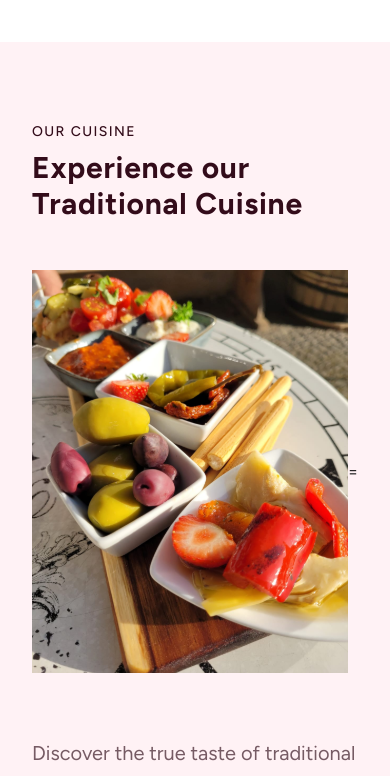
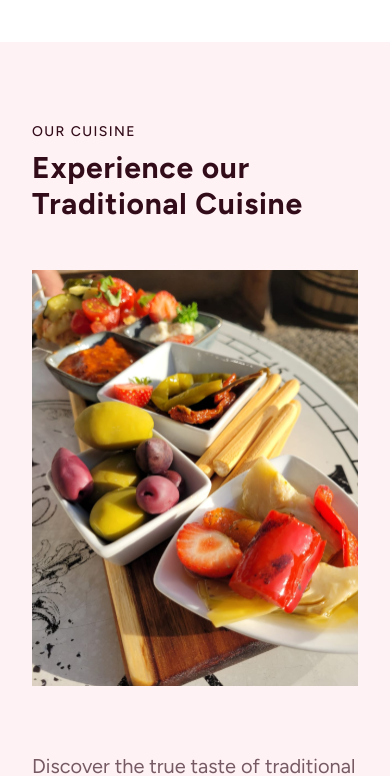
Before and after one commit to Samanthkumarsg/grado-babo-restaurant, a Next.js app: page / in a window 390 px wide. Shown: the part 1360-2136 px from the top of the page. Built offline with nearby package versions, Linux system fonts and the light colour scheme.

Commit message:
Added Images

```diff
--- a/src/app/components/CusineSection.js
+++ b/src/app/components/CusineSection.js
@@ -4,7 +4,7 @@ const CusineImages = () => {
     return (
         <div className=" flex items-center justify-center md:justify-center lg:justify-start xl:justify-start w-full py-6 ">
 
-            <div className=" flex flex-col items-end jsutify-center">
+            <div className=" flex flex-col items-end justify-center">
                 <div className=" flex items-center justify-end">
                     <Image
                         src={'/images/OurCuisine.svg'}
@@ -17,7 +17,7 @@ const CusineImages = () => {
 
 
             </div>
-            =
+
 
         </div>
     )
@@ -32,7 +32,7 @@ export default function CusineSection() {
                     <CusineImages />
                 </div>
 
-                <div className="">
+                <div className="flex flex-col items-start justify-center">
                     <h1 className="text-sm tracking-widest text-strongText uppercase font-medium">
                         OUR CUISINE
                     </h1>
--- a/src/app/components/WineSection.js
+++ b/src/app/components/WineSection.js
@@ -2,16 +2,16 @@ import Image from "next/image";
 
 const WineImages = () => {
     return (
-        <div className=" flex items-center justify-center md:justify-center lg:justify-end xl:justify-end w-full  ">
+        <div className=" flex items-center justify-center md:justify-center lg:justify-end xl:justify-end w-full py-6 ">
 
-            <div className=" flex flex-col items-end jsutify-center">
+            <div className=" flex flex-col items-end justify-center">
                 <div className=" flex items-center justify-end">
                     <Image
                         src={'/images/OurWines.svg'}
                         width={0}
                         height={0}
                         alt="Catering Icon"
-                        className="size-full py-6 "
+                        className="size-full py-6"
                     />
                 </div>
             </div>
@@ -21,8 +21,8 @@ const WineImages = () => {
 
 export default function WineSection() {
     return (
-        <div className="w-full bg-lightfill px-8 py-20  flex items-center justify-center ">
-            <div className="w-full max-w-screen-xl grid grid-cols-1 sm:grid-cols-1 md:grid-cols-1 lg:grid-cols-2 xl:grid-cols-2 items-center justify-center ">
+        <div className="w-full bg-lightfill px-8 py-20  flex items-center justify-center">
+            <div className="max-w-screen-2xl grid grid-cols-1 sm:grid-cols-1 md:grid-cols-1 lg:grid-cols-2 xl:grid-cols-2 items-center justify-center ">
 
 
 
```
